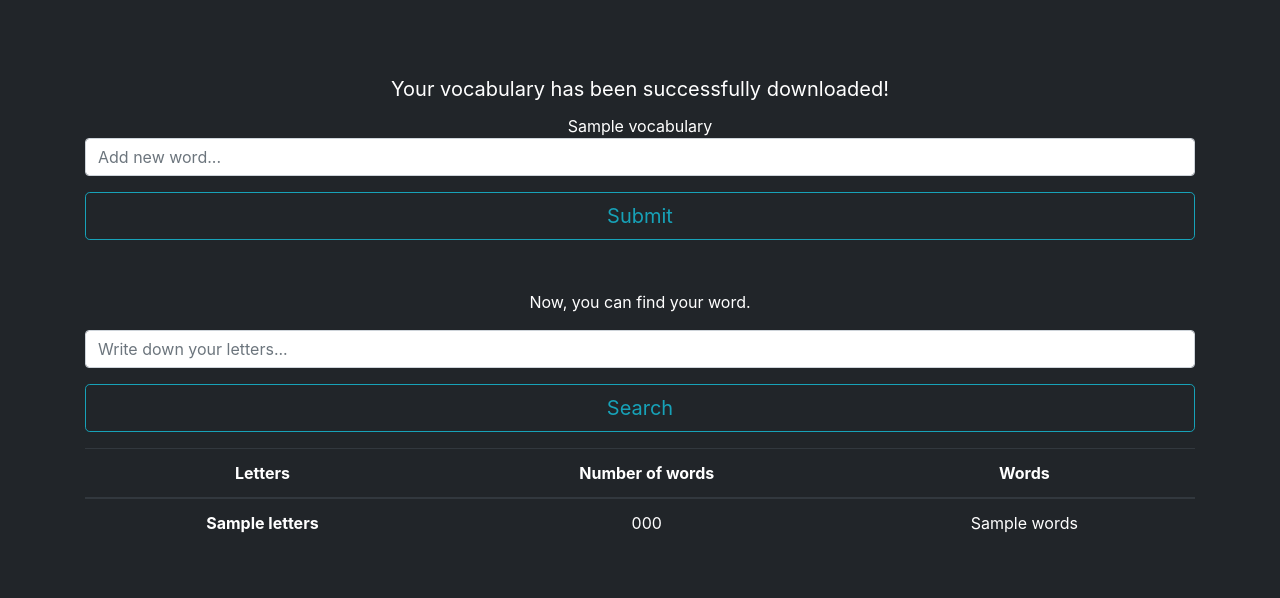
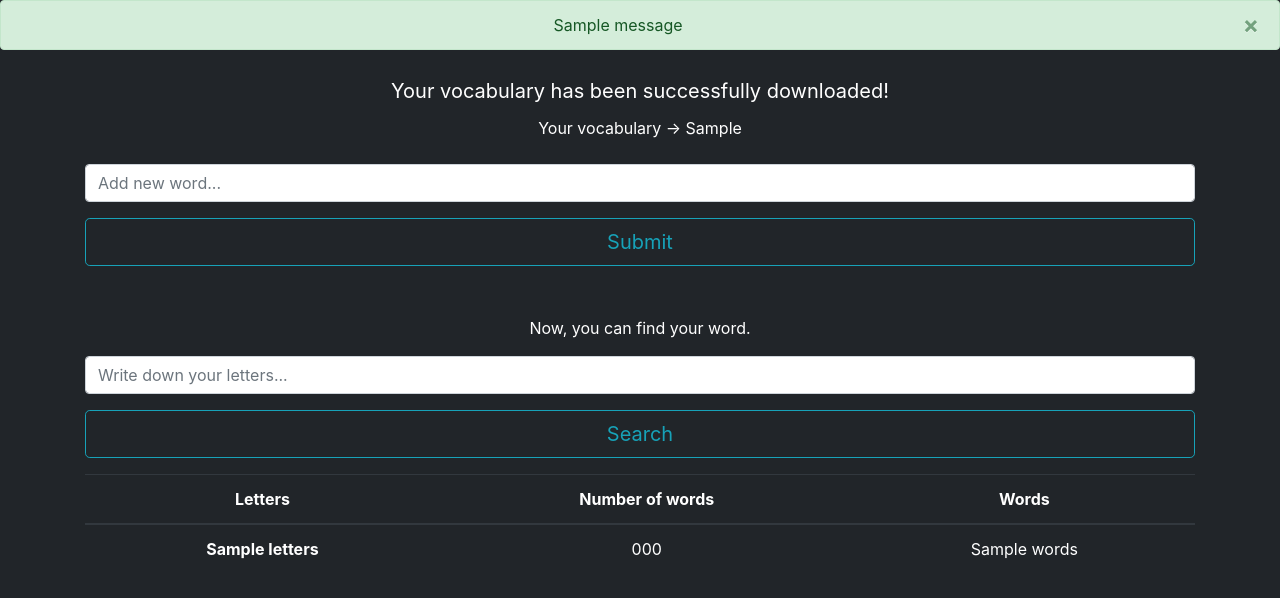
Before and after one commit to tetiana-oprysk/Counting_Words_With_Specific_Letters, a Flask app: template app/templates/vocabulary.html in a window 1280 px wide. Shown: the top 598 px of the page. Run offline with Flask 2, Linux system fonts and the light colour scheme; the template is opened without the code that fills it: values that come from a table or form of the project are taken from there, most other values are stand-ins (such as "Sample title", 1, 10 or a date in 2020); one stand-in notice (Sample message) is shown; some libraries are stand-ins or nearby versions.

Commit message:
Implemented flashes after adding new word to vocabulary

```diff
--- a/app/routes.py
+++ b/app/routes.py
@@ -59,7 +59,7 @@ def vocabulary():
     if form_add_new_word.validate_on_submit():
         new_word = request.form['add_new_word']
         file_service.update_vocabulary(new_word)
-
+        flash('New word successfully added!')
         return redirect(url_for('vocabulary', filename=file))
 
     # Form for searching words
@@ -78,10 +78,12 @@ def vocabulary():
         words = find_words.words_that_contain_provided_letters()
         words_str = ', '.join(words[:10])
 
+    vocabulary_str = ', '.join(vocabulary)
     return render_template('vocabulary.html',
                            form_add_new_word=form_add_new_word,
                            form_search=form_search_words_contain_provided_letters,
                            vocabulary=vocabulary,
+                           vocabulary_str=vocabulary_str,
                            number_of_words=number_of_words,
                            words=words_str,
                            letters=letters)
--- a/app/templates/base.html
+++ b/app/templates/base.html
@@ -14,6 +14,20 @@
     </title>
 
   </head>
+
+  {% with messages = get_flashed_messages() %}
+    {% if messages %}
+        {% for message in messages %}
+            <div class="alert alert-success alert-dismissible fade show" role="alert">
+                {{ message }}
+                <button type="button" class="close" data-dismiss="alert" aria-label="Close">
+                    <span aria-hidden="true">&times;</span>
+                </button>
+            </div>
+        {% endfor %}
+    {% endif %}
+{% endwith %}
+
   <body>
     {% block content %}
 
--- a/app/templates/vocabulary.html
+++ b/app/templates/vocabulary.html
@@ -3,6 +3,7 @@
 {% block title %}
 Upload your vocabulary
 {% endblock %}
+
 
 {% block content %}
 <body class="text-center">
@@ -11,7 +12,13 @@ Upload your vocabulary
 
             <div>
                 <label>Your vocabulary has been successfully downloaded!</label><br>
-                {{ vocabulary }}<br>
+                {% if vocabulary|length <= 100 %}
+                    Your vocabulary -> {{ vocabulary_str }}<br>
+                {% else %}
+                    Your vocabulary contain too many words to show, but it still here :)<br>
+                {% endif %}
+                <br>
+
                 <div class="form-group">
                     {{ form_add_new_word.add_new_word(class="form-control", placeholder="Add new word...") }}
                 </div>
@@ -57,9 +64,6 @@ Upload your vocabulary
 
 {% endblock  %}
 {% block style %}
-    body {
-        margin: 5% !important;
-    }
     label {
         font-size: 15pt !important;
         margin: 10px !important;
```
